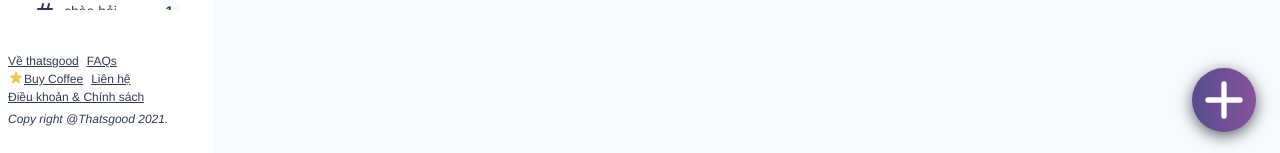
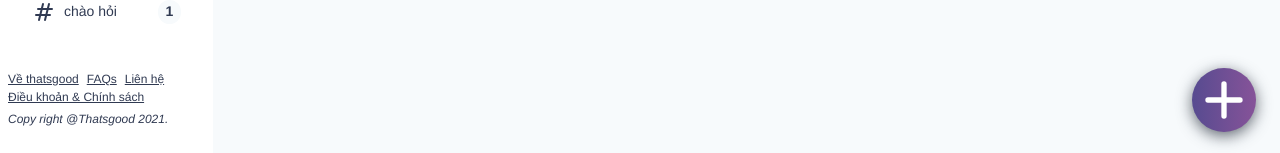
Before and after one commit to giangvincent/english-learning-social-network, a Vue app: page / in a window 1280 px wide. Shown: the part 644-797 px from the top of the page. Built offline with nearby package versions, Linux system fonts and the light colour scheme; a web font is replaced by a local one; what vue-masonry-css, vue-toast-notification would draw is missing.

Commit message:
hide buy coffee in footer

```diff
--- a/src/components/FooterInfo.vue
+++ b/src/components/FooterInfo.vue
@@ -9,7 +9,7 @@
         <router-link to="/about/us">Về thatsgood</router-link>
       </li>
       <li class="mr-2"><router-link to="/about/faqs">FAQs</router-link></li>
-      <li class="mr-2">
+      <!-- <li class="mr-2">
         <router-link to="/about/buy-coffee" class="flex"
           ><svg
             class="h-4 w-4 text-yellow-500"
@@ -22,7 +22,7 @@
             /></svg
           >Buy Coffee</router-link
         >
-      </li>
+      </li> -->
       <li class="mr-2">
         <router-link to="/about/contact">Liên hệ</router-link>
       </li>
@@ -41,6 +41,6 @@ export default {
   name: "footer-info",
   mounted() {
     this.$emit("getHeight", this.$refs.footerInfo.clientHeight);
-  }
+  },
 };
 </script>
```
